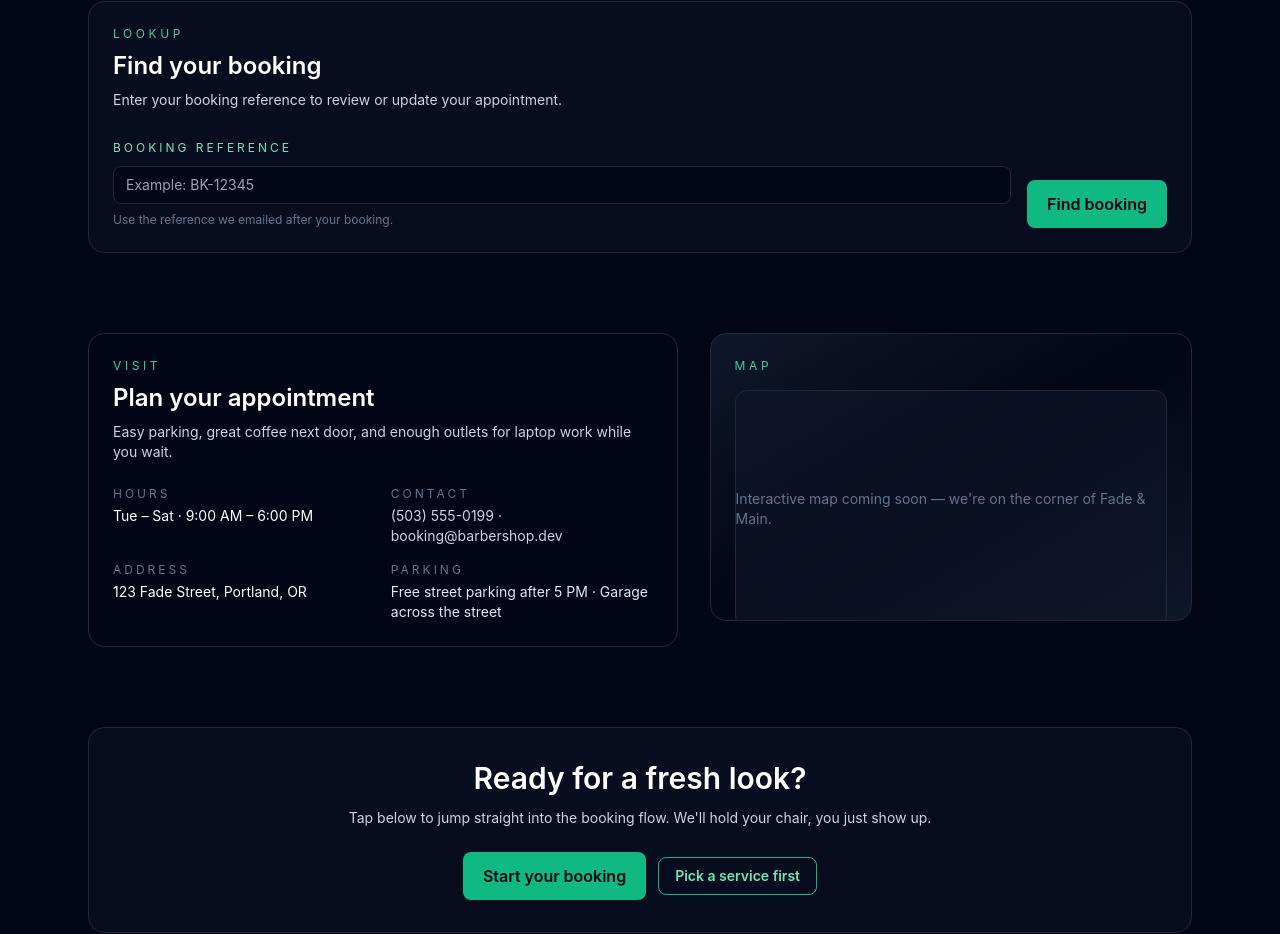
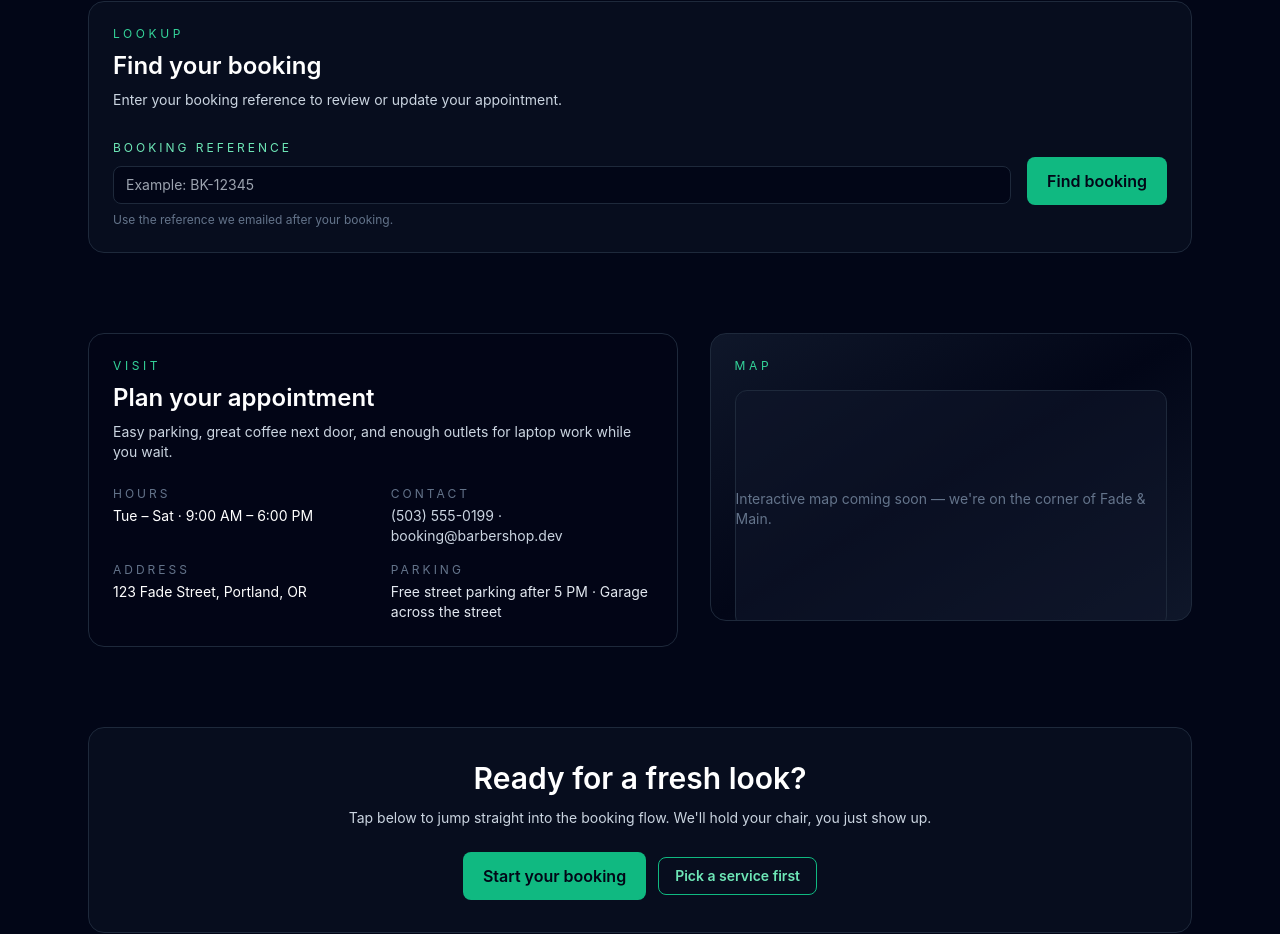
Before and after one commit to OnixcodeAB/babershop-website, a React (Vite) app in the folder frontend/: page / in a window 1280 px wide. Shown: the part 1320-2254 px from the top of the page. Built offline with nearby package versions, Linux system fonts and the light colour scheme; no server answers.

Commit message:
Tweak booking lookup alignment

```diff
--- a/frontend/src/pages/landing-page.tsx
+++ b/frontend/src/pages/landing-page.tsx
@@ -263,7 +263,7 @@ export function LandingPage() {
             title="Find your booking"
             description="Enter your booking reference to review or update your appointment."
           />
-          <form className="mt-6 grid gap-4 sm:grid-cols-[minmax(0,1fr)_auto]" onSubmit={handleReferenceLookup}>
+          <form className="mt-6 grid gap-4 items-center sm:grid-cols-[minmax(0,1fr)_auto]" onSubmit={handleReferenceLookup}>
             <div className="text-left">
               <label className="text-xs uppercase tracking-[0.25em] text-emerald-300" htmlFor="booking-reference">
                 Booking reference
```
